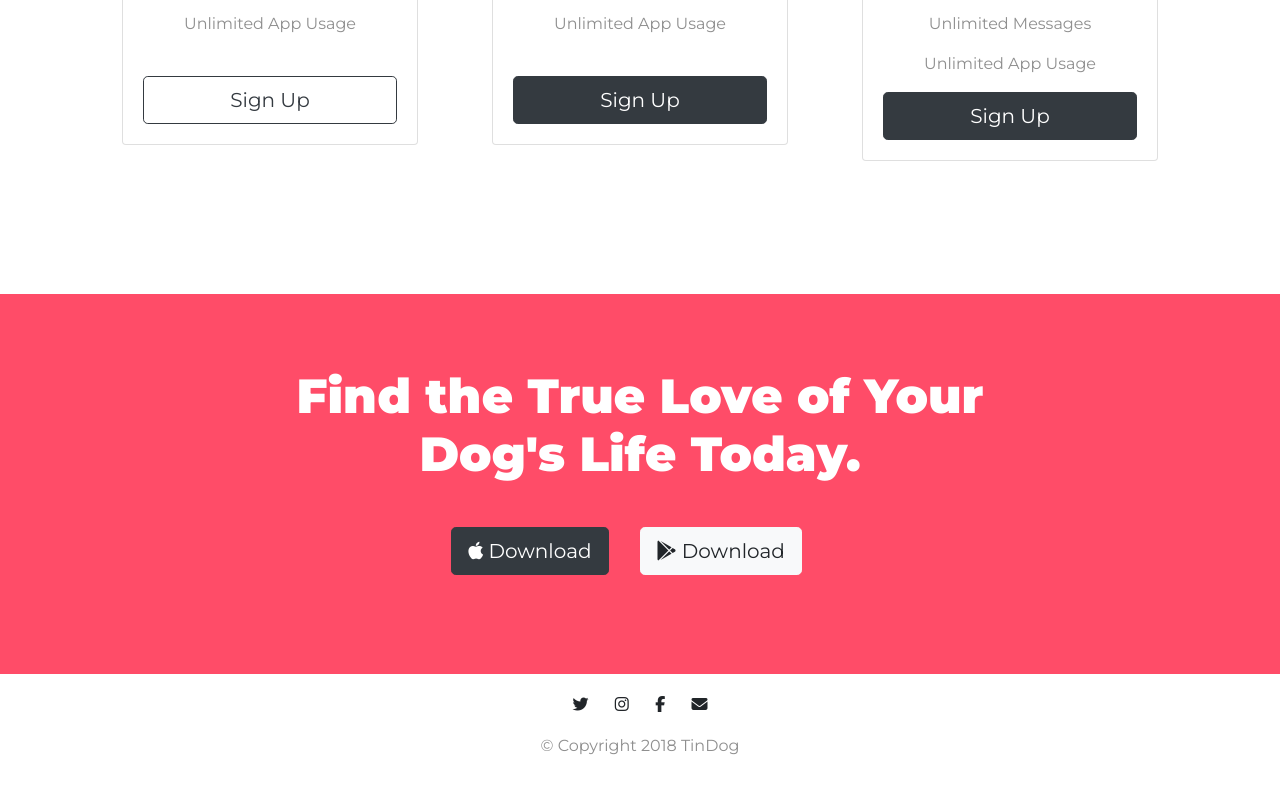
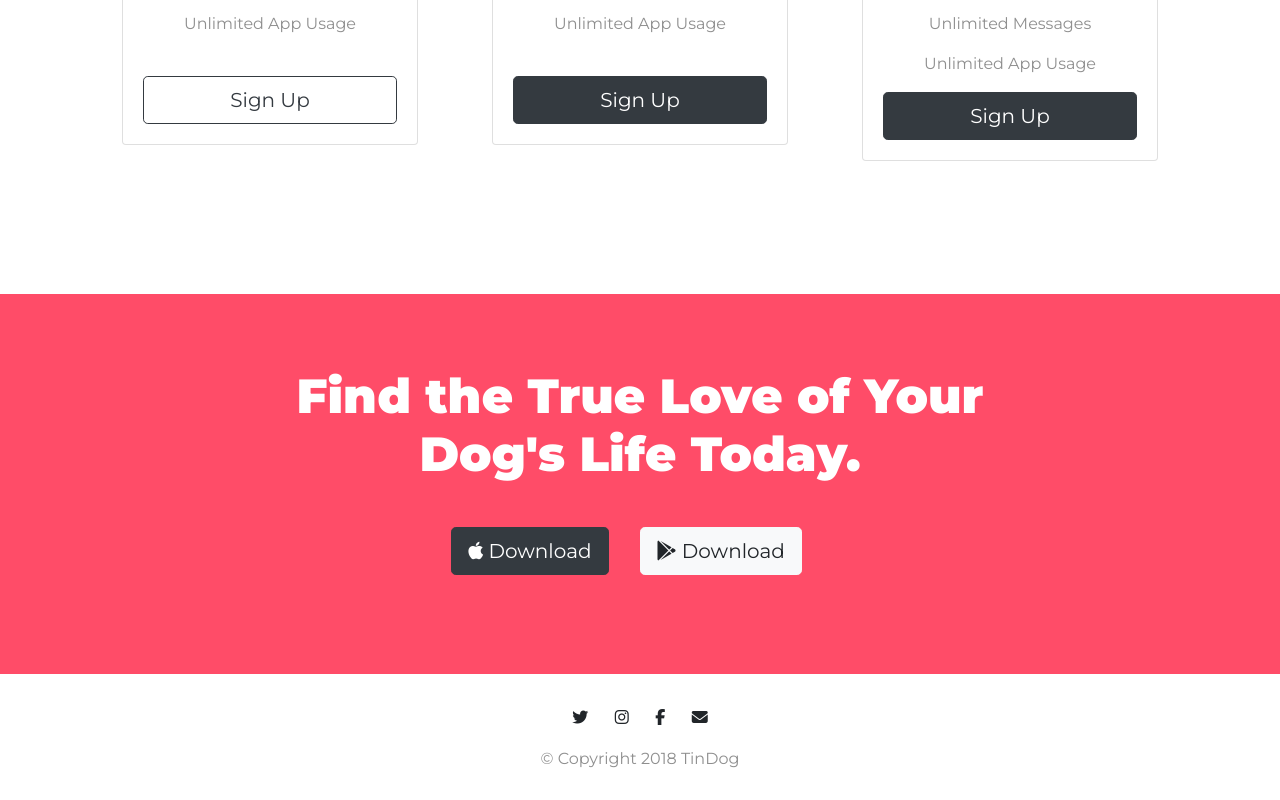
Before and after one commit to roshan0708/Tindog, a plain HTML site: page index.html in a window 1280 px wide. Shown: the part 2289-3089 px from the top of the page. Before the commit the page ends 3063 px from the top, so only its background shows below. Drawn offline with nearby package versions, Linux system fonts and the light colour scheme.

Commit message:
Update styles.css

```diff
--- a/css/styles.css
+++ b/css/styles.css
@@ -163,7 +163,7 @@ h2 {
   background-color: #fff;
 }
 
-#footer .container-fluid{
+#footer .container{
   padding: 1%;
 }
 
```
